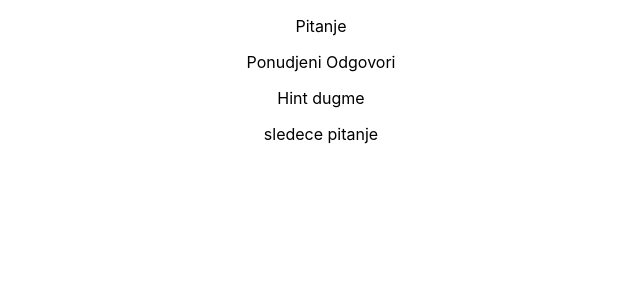
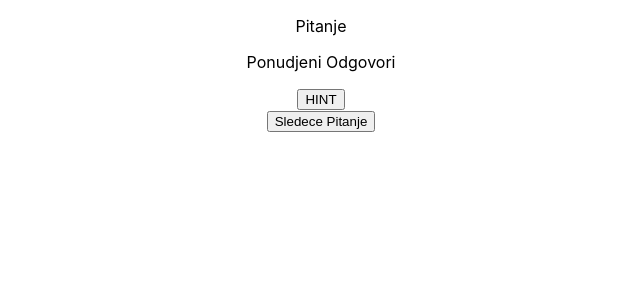
Before and after one commit to Jolene986/zavrsni-rad, a React (Create React App) app: page / in a window 1280 px wide. Shown: the top 300 px of the page, without its empty margins (319-959 px from the left). Built offline with nearby package versions, Linux system fonts and the light colour scheme.

Commit message:
ubacena dugmad

```diff
--- a/src/components/Pitanje/Pitanje.js
+++ b/src/components/Pitanje/Pitanje.js
@@ -1,11 +1,12 @@
 import React from 'react'
+import HintDugme from '../dugmad/hintDugme';
 
 const pitanje =(props)=> {
     return(
     <div>
         <p>Pitanje</p>
         <p>Ponudjeni Odgovori</p>
-        <p>Hint dugme</p>
+        <HintDugme/>
 
     </div>
     )
--- a/src/containers/Quiz.js
+++ b/src/containers/Quiz.js
@@ -1,6 +1,7 @@
 import React, { Component } from 'react'
 import pitanja from '../assests/pitanjaData';
 import Pitanje from '../components/Pitanje/Pitanje';
+import NextDugme from '../components/dugmad/nextDugme';
 
 
 export default class Quiz extends Component {
@@ -15,7 +16,7 @@ export default class Quiz extends Component {
     return (
       <div>
       <Pitanje />
-        <p>sledece pitanje</p>
+      <NextDugme />
       </div>
     )
   }
```
